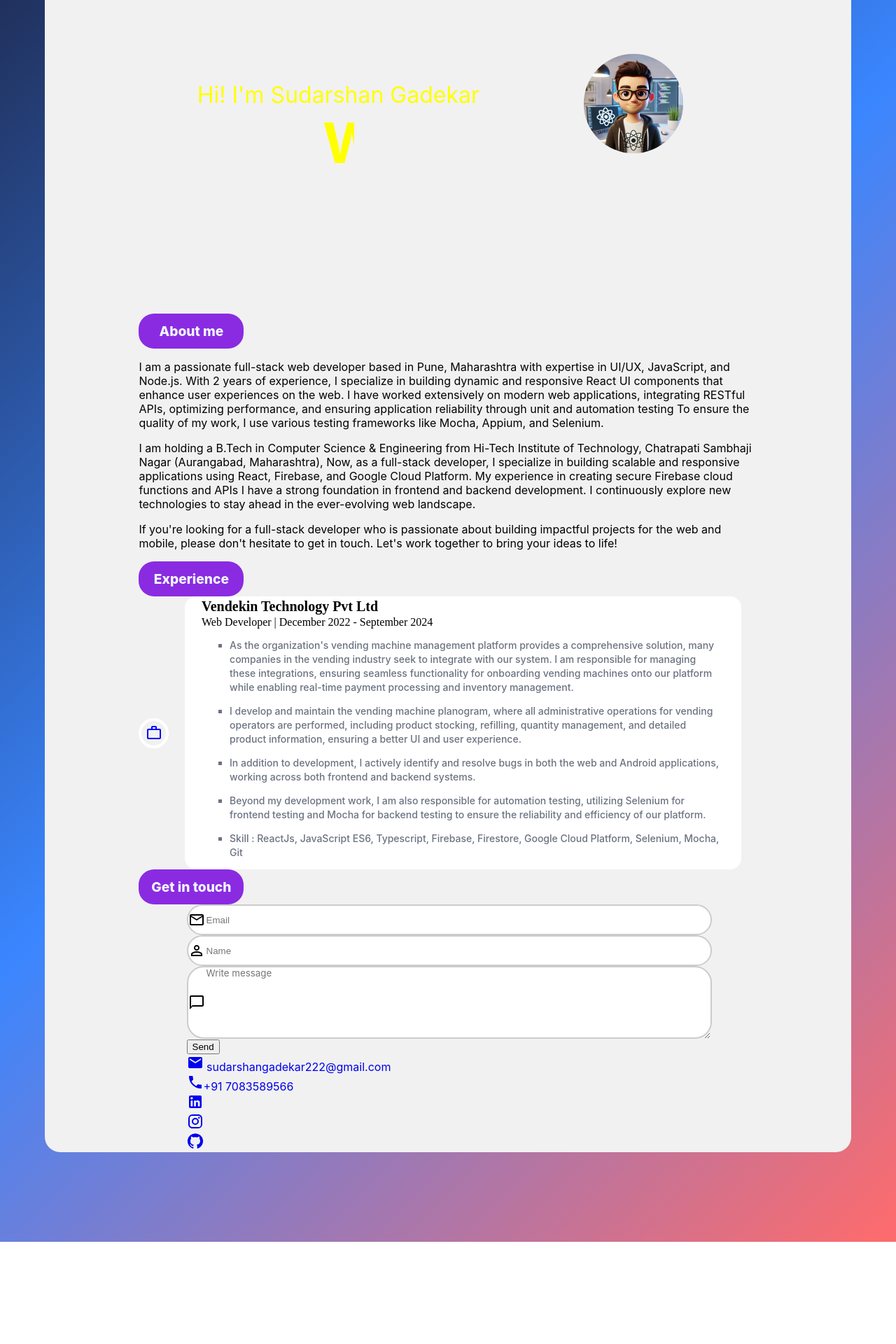
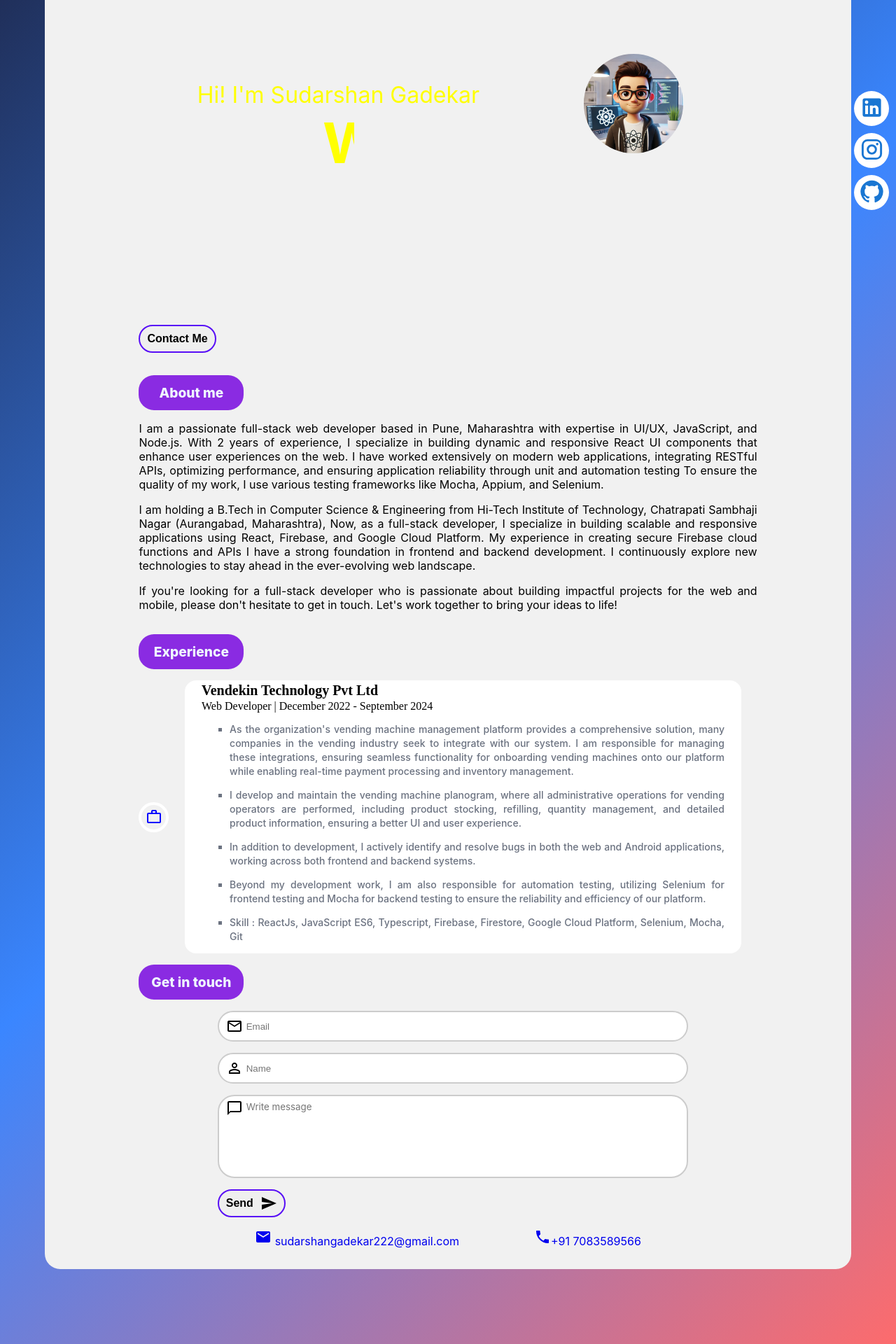
Before and after one commit to Sudarshan70-dev/Sudarshan70-dev, a React (Create React App) app: page / in a window 1280 px wide. Shown: the part 280-2200 px from the top of the page at 70% size. Before the commit the page ends 2054 px from the top, so only its background shows below. Built offline with nearby package versions, Linux system fonts and the light colour scheme.

Commit message:
add other profile icons on right side of page

```diff
--- a/src/components/HeroImg.jsx
+++ b/src/components/HeroImg.jsx
@@ -1,11 +1,9 @@
 import React from "react";
 import "./HeroImgStyle.css";
 import IntroImg from "../assets/Avatar.webp";
-import LinkedInIcon from "@mui/icons-material/LinkedIn";
 import MailIcon from "@mui/icons-material/Mail";
 import LocalPhoneIcon from "@mui/icons-material/LocalPhone";
-import InstagramIcon from "@mui/icons-material/Instagram";
-import GitHubIcon from "@mui/icons-material/GitHub";
+import SendIcon from '@mui/icons-material/Send';
 import WorkOutlineOutlinedIcon from "@mui/icons-material/WorkOutlineOutlined";
 import ChatBubbleOutlineIcon from '@mui/icons-material/ChatBubbleOutline';
 import PersonOutlineIcon from '@mui/icons-material/PersonOutline';
@@ -14,6 +12,15 @@ import { Container } from "@mui/system";
 
 
 const HeroImg = () => {
+
+
+  const goOnContact=()=>{
+    const element = document.getElementById("contact");
+    window.scrollTo({top:element.offsetTop , behavior:"smooth"});
+  }
+
+
+
   return (
     <div className="centerDiv">
       <Container
@@ -35,12 +42,14 @@ const HeroImg = () => {
             </div>
           </div>
 
+          <button type="button" className="button centerDiv" onClick={goOnContact}>Contact Me</button>
+
           <div className="centerDiv">
             <div>
               <div className="heading centerDiv" id="about">
                 About me
               </div>
-              <p>
+              <p className="justifyContent">
                 I am a passionate full-stack web developer based in Pune,
                 Maharashtra with expertise in UI/UX, JavaScript, and Node.js.
                 With 2 years of experience, I specialize in building dynamic and
@@ -51,7 +60,7 @@ const HeroImg = () => {
                 ensure the quality of my work, I use various testing frameworks
                 like Mocha, Appium, and Selenium.
               </p>
-              <p>
+              <p className="justifyContent">
                 I am holding a B.Tech in Computer Science & Engineering from
                 Hi-Tech Institute of Technology, Chatrapati Sambhaji Nagar
                 (Aurangabad, Maharashtra), Now, as a full-stack developer, I
@@ -62,7 +71,7 @@ const HeroImg = () => {
                 continuously explore new technologies to stay ahead in the
                 ever-evolving web landscape.
               </p>
-              <p>
+              <p className="justifyContent">
                 If you're looking for a full-stack developer who is passionate
                 about building impactful projects for the web and mobile, please
                 don't hesitate to get in touch. Let's work together to bring
@@ -93,7 +102,7 @@ const HeroImg = () => {
                 <div className="jobDiscreption">
                   <ul>
                     <li>
-                      <p>
+                      <p className="justifyContent">
                         As the organization's vending machine management
                         platform provides a comprehensive solution, many
                         companies in the vending industry seek to integrate with
@@ -105,7 +114,7 @@ const HeroImg = () => {
                       </p>
                     </li>
                     <li>
-                      <p>
+                      <p className="justifyContent">
                         I develop and maintain the vending machine planogram,
                         where all administrative operations for vending
                         operators are performed, including product stocking,
@@ -114,14 +123,14 @@ const HeroImg = () => {
                       </p>
                     </li>
                     <li>
-                      <p>
+                      <p className="justifyContent">
                         In addition to development, I actively identify and
                         resolve bugs in both the web and Android applications,
                         working across both frontend and backend systems.
                       </p>
                     </li>
                     <li>
-                      <p>
+                      <p className="justifyContent">
                         Beyond my development work, I am also responsible for
                         automation testing, utilizing Selenium for frontend
                         testing and Mocha for backend testing to ensure the
@@ -129,7 +138,7 @@ const HeroImg = () => {
                       </p>
                     </li>
                     <li>
-                      <p>
+                      <p className="justifyContent">
                         Skill : ReactJs, JavaScript ES6, Typescript, Firebase,
                         Firestore, Google Cloud Platform, Selenium, Mocha, Git
                       </p>
@@ -145,27 +154,51 @@ const HeroImg = () => {
 
             <Container
               sx={{
-                  width: "90%",
+                width: "80%",
               }}
             >
               <div>
                 <div className="inputField">
                   <EmailOutlinedIcon />
-                <input type="email" name="Email" id="emailId" placeholder="Email" className="customInput"  />
-
+                  <input
+                    type="email"
+                    name="Email"
+                    id="emailId"
+                    placeholder="Email"
+                    className="customInput"
+                  />
                 </div>
                 <div className="inputField">
                   <PersonOutlineIcon />
-                <input type="text" name="Name" id="name" placeholder="Name" className="customInput"/>
+                  <input
+                    type="text"
+                    name="Name"
+                    id="name"
+                    placeholder="Name"
+                    className="customInput"
+                  />
                 </div>
-              <div className="inputField inputFieldMessage" contentEditable="true">
-                <ChatBubbleOutlineIcon/>
-                <textarea name="message" id="message" placeholder="Write message" className="customInput customInputMessage"></textarea>
+                <div
+                  className="inputField inputFieldMessage"
+                >
+                  <ChatBubbleOutlineIcon />
+                  <textarea
+                    name="message"
+                    id="message"
+                    placeholder="Write message"
+                    className="customInput customInputMessage"
+                  ></textarea>
                 </div>
                 <div>
-                <button type="submit">Send</button>
+
+                  <button type="submit" className="button centerDiv">
+                    Send
+                    <SendIcon sx={{paddingLeft:"10px", color:"inherit",}}/>
+                    </button>
                 </div>
-              <div >
+
+                <div className="contactInfo centerDiv">
+                  <div>
                     <a href="mailto:sudarshangadekar222@gmail.com">
                       <MailIcon /> sudarshangadekar222@gmail.com
                     </a>
@@ -176,30 +209,9 @@ const HeroImg = () => {
                       +91 7083589566
                     </a>
                   </div>
-              <div >
-                <a
-                  href="https://www.linkedin.com/in/sudarshan-gadekar-21715b256/"
-                  target="_blank"
-                >
-                  <LinkedInIcon />
-                </a>
-              </div>
-              <div >
-                <a
-                  href="https://www.instagram.com/er.sudarshan.gadekar.904?igsh=ejRxcm1vM2wzcHd4"
-                  target="_blank"
-                >
-                  <InstagramIcon />
-                </a>
-              </div>
-              <div>
-                <a href="https://www.github.com/Sudarshan70-dev" target = "_blank">
-                <GitHubIcon />
-                </a>
                 </div>
               </div>
             </Container>
-
           </div>
         </div>
       </Container>
--- a/src/components/HeroImgStyle.css
+++ b/src/components/HeroImgStyle.css
@@ -75,6 +75,7 @@
     text-align: center;
     color: aliceblue;
     font-size:larger;
+    margin: 1rem 0;
 }
 
 .paddingLeftRight{
@@ -103,10 +104,8 @@
 }
 
 .positionName{
-    /* font-size: large; */
     font-weight: 500;
     font-family: 'Times New Roman', Times, serif;
-
 }
 
 .jobDiscreption{
@@ -132,13 +131,22 @@
     border: 2px solid #ccc;
     background-color:#ffffff;
     white-space:normal;
+    margin-top: 1rem;
+    padding-left: 10px;
+
 }
+
+.inputField:focus-within{
+    border: 2px solid blueviolet;
+}
+
 
 .customInput{
     border:none;
     outline: none;
     flex:1;
     background: transparent;
+    padding-left: 5px;
 }
 
 .customInputMessage{
@@ -148,9 +156,67 @@
     word-wrap: break-word;
     overflow-y: auto;
     font-family:inherit;
+    resize: none;
+    border: none;
 }
 
 .inputFieldMessage{
-    height:100px;
+    height:110px;
     resize:none;
+    border: 2px solid #ccc;
+    align-items: normal !important;
+    padding-top: 5px;
 }
+
+
+.justifyContent{
+    text-align: justify;
+    text-justify: inter-word;
+}
+
+.contactInfo{
+    display: flex;
+    flex-direction: row;
+    align-items: center;
+    justify-content: space-around;
+    margin-bottom: 30px;
+}
+
+@media (max-width:900px){
+    .contactInfo{
+        flex-direction: column;
+    }
+}
+.otherProfiles{
+    align-items: center;
+    position: fixed;
+    z-index: 15;
+    top: 50%;
+    height: 100vh;
+    right: 0;
+    padding-right: 10px;
+}
+
+.contactIcons{
+    background-color: #ffffff;
+    height: 50px;
+    width: 50px;
+    border-radius: 50%;
+    margin: 10px 0;
+}
+
+.button{
+    height: 40px;
+    width: 130pxpx;
+    border-radius: 1.5rem;
+    border: 2px solid rgb(88, 14, 246);
+    font-size: medium;
+    font-weight: 600;
+    padding: 10px;
+    margin: 1rem 0;
+}
+
+.button:hover{
+    background-color: rgb(88, 14, 246);
+    color: #ffffff;
+}
--- a/src/components/Navbar.jsx
+++ b/src/components/Navbar.jsx
@@ -15,11 +15,26 @@ const Navbar = () => {
 
   const handleClick = () => setClick(!click);
 
+  const goOnAbout = ()=>{
+    const element = document.getElementById("about");
+      window.scrollTo({top:element.offsetTop , behavior:"smooth"});
+  }
+
+  const goOnExperience = ()=>{
+    const element = document.getElementById("work");
+    window.scrollTo({top:element.offsetTop , behavior:"smooth"});
+  }
+
+  const goOnContact=()=>{
+    const element = document.getElementById("contact");
+    window.scrollTo({top:element.offsetTop , behavior:"smooth"});
+  }
+
+
   return (
     <div className="header">
       <Link to="/">
         <img className="logo" src={Logo} alt="Logo" />
-        {/* <h1 className="headerColor">Sudarshan Gadekar</h1> */}
       </Link>
 
       <ul className={click ? "nav-menu active" : "nav-menu"}>
--- /dev/null
+++ b/src/components/OtherProfiles.jsx
@@ -0,0 +1,35 @@
+import React from "react";
+import InstagramIcon from "@mui/icons-material/Instagram";
+import GitHubIcon from "@mui/icons-material/GitHub";
+import LinkedInIcon from "@mui/icons-material/LinkedIn";
+import "./HeroImgStyle.css";
+
+const OtherProfiles = () =>{
+return(
+    <div className="otherProfiles">
+        <div className="contactIcons centerDiv">
+          <a
+            href="https://www.linkedin.com/in/sudarshan-gadekar-21715b256/"
+            target="_blank"
+          >
+            <LinkedInIcon color="primary" fontSize="large"/>
+          </a>
+        </div>
+        <div className="contactIcons centerDiv">
+          <a
+            href="https://www.instagram.com/er.sudarshan.gadekar.904?igsh=ejRxcm1vM2wzcHd4"
+            target="_blank"
+          >
+            <InstagramIcon  color="primary" fontSize="large"/>
+          </a>
+        </div>
+        <div className="contactIcons centerDiv">
+          <a href="https://www.github.com/Sudarshan70-dev" target="_blank">
+            <GitHubIcon  color="primary" fontSize="large"/>
+          </a>
+        </div>
+      </div>
+)
+}
+
+export default OtherProfiles;
--- a/src/routes/Home.jsx
+++ b/src/routes/Home.jsx
@@ -1,12 +1,14 @@
 import React from 'react'
 import Navbar from "../components/Navbar";
 import HeroImg from "../components/HeroImg";
+import OtherProfiles from "../components/OtherProfiles";
 
 const Home = ()=>{
     return(
     <div style={{height:"100%", width:"100%"}}>
         <Navbar/>
         <HeroImg/>
+        <OtherProfiles/>
     </div>
     )
 }
```
Lines whose indentation alone changed are shown as unchanged.
